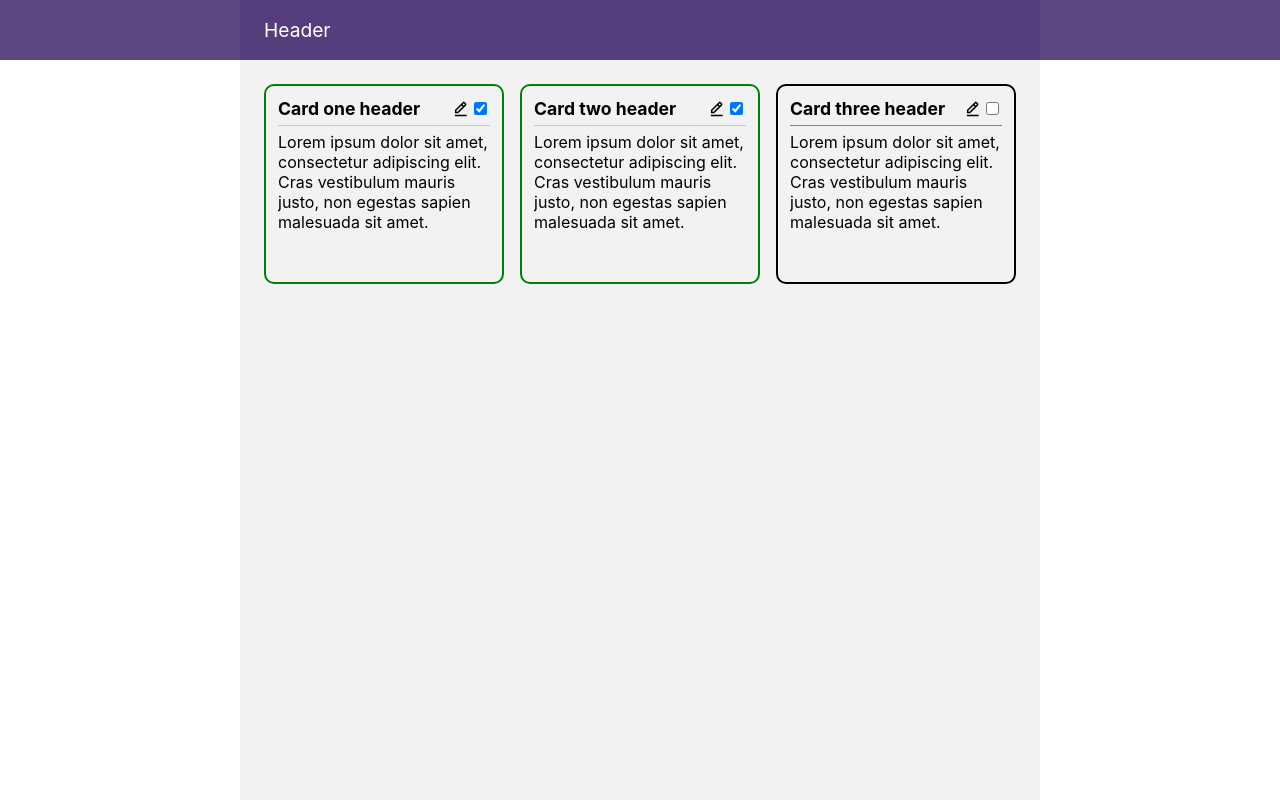
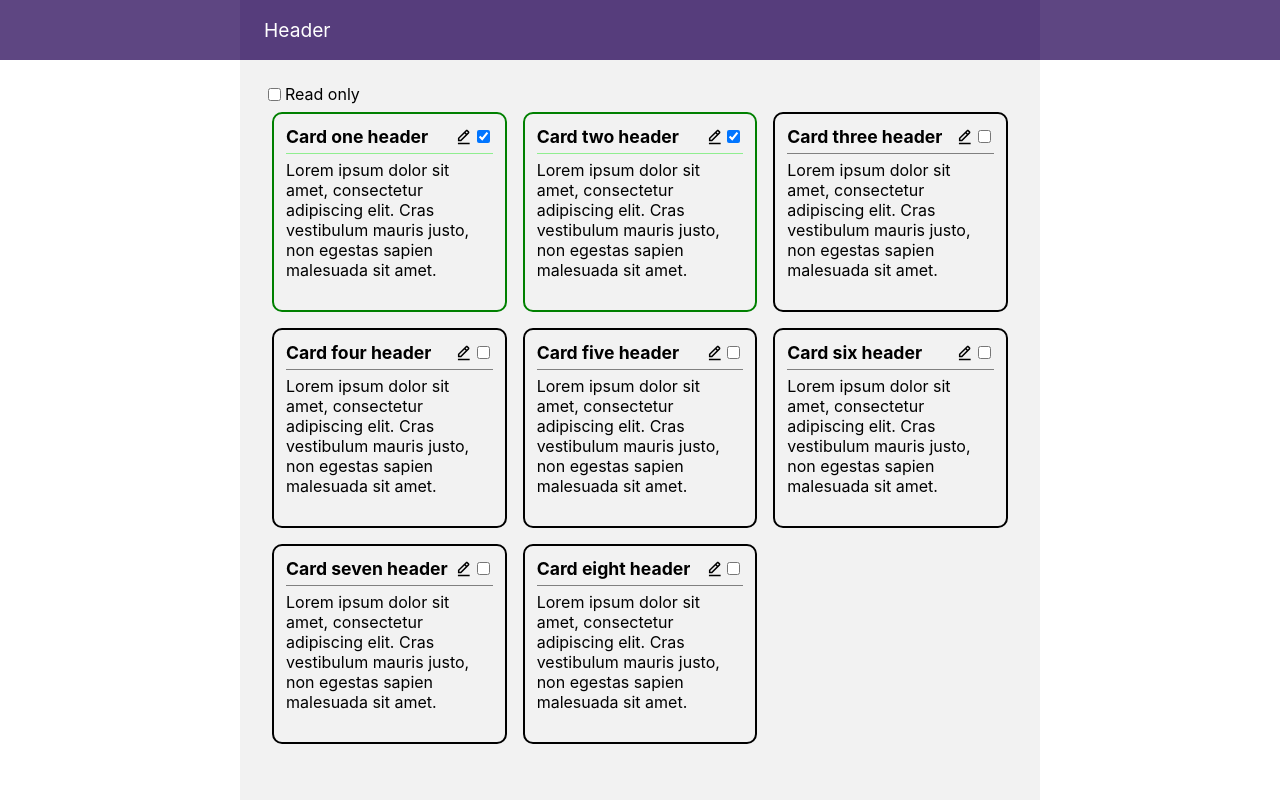
Before and after one commit to Jaskon/react-udemy-course, a React (Create React App) app: page / in a window 1280 px wide. Built offline with nearby package versions, Linux system fonts and the light colour scheme.

Commit message:
'Read only' checkbox

```diff
--- a/src/App/App.js
+++ b/src/App/App.js
@@ -23,20 +23,48 @@ const beValues = [
     caption: 'Card three header',
     content: loremIpsum,
     selected: false
+  }, {
+    id: '3',
+    caption: 'Card four header',
+    content: loremIpsum,
+    selected: false
+  }, {
+    id: '4',
+    caption: 'Card five header',
+    content: loremIpsum,
+    selected: false
+  }, {
+    id: '5',
+    caption: 'Card six header',
+    content: loremIpsum,
+    selected: false
+  }, {
+    id: '6',
+    caption: 'Card seven header',
+    content: loremIpsum,
+    selected: false
+  }, {
+    id: '7',
+    caption: 'Card eight header',
+    content: loremIpsum,
+    selected: false
   }
 ];
 
 
 function App() {
   const [cardsState, setCardsState] = useState(beValues);
+  const [readOnlyState, setReadOnlyState] = useState(false);
 
   const cardsRendered = cardsState.map(card =>
     <Card
       key={card.id}
+      className={'App__card'}
       caption={card.caption}
       content={card.content}
       selected={card.selected}
       editing={card.editing}
+      readOnly={readOnlyState}
       onEdit={newOne => setCardsState(
         cardsState.map(one =>
           one.id === card.id
@@ -47,11 +75,29 @@ function App() {
     />
   );
 
+  const readOnlyCheckboxHandler = (e) => {
+    setReadOnlyState(e.currentTarget.checked);
+    // Clear editing status
+    setCardsState(cardsState.map(card => ({ ...card, editing: false })));
+  };
+
   return (
     <div>
       <Header containerStyleName={'App__container'}/>
       <div className={cl('App__container', 'App__container-background')}>
-        <div className={'App__content'}>
+        <div className={'App__read_only_checkbox_wrapper'}>
+          <label htmlFor={'read_only_checkbox'}>
+            <input
+              id='read_only_checkbox'
+              type={'checkbox'}
+              className={'App__read_only_checkbox'}
+              onChange={e => readOnlyCheckboxHandler(e)}
+            />
+            <span>Read only</span>
+          </label>
+        </div>
+
+        <div className={'App__cards'}>
           {cardsRendered}
         </div>
       </div>
--- a/src/App/App.scss
+++ b/src/App/App.scss
@@ -14,11 +14,23 @@
 }
 
 
-.App__content {
+.App__read_only_checkbox_wrapper {
   display: flex;
-  justify-content: space-between;
+  user-select: none;
+}
+
+.App__read_only_checkbox {
+  margin-right: .25rem;
+  vertical-align: -1px;
+}
+
+
+.App__cards {
+  display: flex;
+  flex-wrap: wrap;
 }
 
 .App__card {
-  margin-right: 20px;
+  flex-basis: calc(33.3333% - 1rem);
+  margin: .5rem;
 }
--- a/src/Card/Card.js
+++ b/src/Card/Card.js
@@ -4,7 +4,8 @@ import './Card.scss';
 import { BiEditAlt, BiXCircle, BiSave } from 'react-icons/bi';
 
 function Card({ className, caption, content, onEdit,
-                editing = false, selected = false }) {
+                editing = false, selected = false,
+                readOnly = false }) {
 
   // New values state
   const [state, setState] = useState({ caption, content });
@@ -21,6 +22,7 @@ function Card({ className, caption, content, onEdit,
   const onEditClick = e => {
     // Prevent from clicking on the header
     e.stopPropagation();
+    setState({ caption, content });
     onEdit({ editing: true, selected: false });
   }
 
@@ -32,7 +34,6 @@ function Card({ className, caption, content, onEdit,
   const onCancelClick = e => {
     e.stopPropagation();
     // Reset state values (to passed with props)
-    setState({ caption, content });
     onEdit({ editing: false });
   }
 
@@ -41,14 +42,14 @@ function Card({ className, caption, content, onEdit,
 
   const renderHeaderButtons = () => {
     if (editing) {
-      return <>
+      return !readOnly && <>
         <BiSave className={'Card__icon-save'} onClick={onSaveClick}/>
         <BiXCircle className={'Card__icon-cancel'} onClick={onCancelClick}/>
       </>;
     }
 
     return <>
-      <BiEditAlt className={'Card__icon-edit'} onClick={onEditClick} />
+      {!readOnly && <BiEditAlt className={'Card__icon-edit'} onClick={onEditClick} />}
       <input type={'checkbox'} checked={selected} readOnly />
     </>;
   };
--- a/src/Card/Card.scss
+++ b/src/Card/Card.scss
@@ -7,7 +7,7 @@ $card-padding: 12px;
   flex-direction: column;
   height: 200px;
   padding: $card-padding;
-  width: 240px;
+  //width: 240px;
 }
 
 .Card__header {
```
